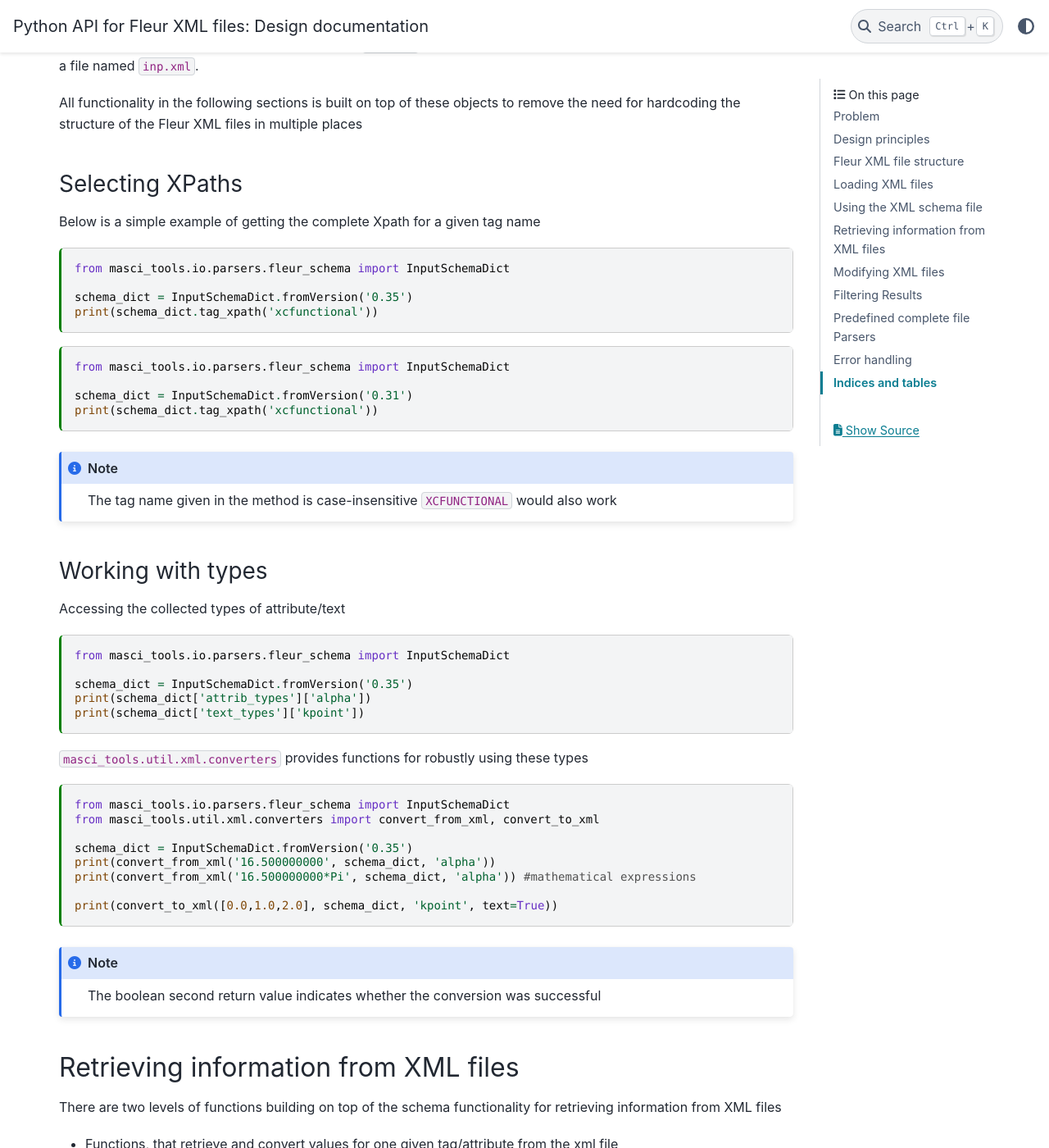
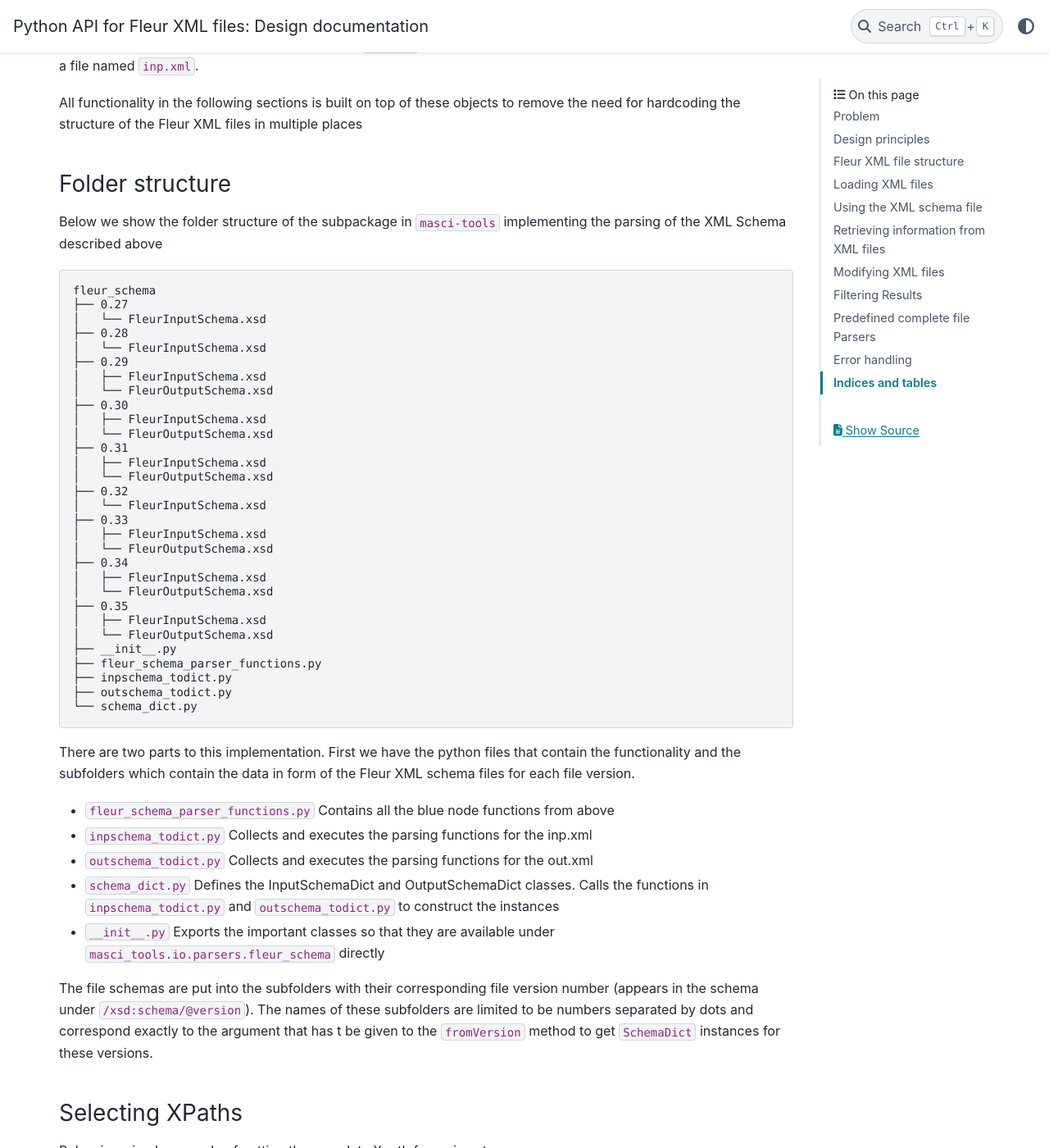
Before and after one commit to janssenhenning/python-fleur-xml-design, a Sphinx documentation site: the page built from source/index.md, in a window 1280 px wide and 1400 px high, scrolled down 5435 px. Shown: the whole window at 82% size. Built offline with Sphinx 7.4.7 and the PyData theme 0.15.4, drawn with Linux system fonts in a browser that asks for light colours.

Commit message:
Add section about the folder structure of the fleur_schema subpackage

````diff
--- a/source/conf.py
+++ b/source/conf.py
@@ -66,4 +66,4 @@ tikz_tikzlibraries = 'arrows, chains, shapes, positioning, calc, intersections'
 tikz_includegraphics_path = 'tikz/graphics'
 
 myst_heading_anchors = 3
-myst_enable_extensions=['colon_fence']
+myst_enable_extensions=['colon_fence',]
--- a/source/index.md
+++ b/source/index.md
@@ -290,6 +290,56 @@ for loading and validating `inp.xml` files, which is called, when any instance i
 All functionality in the following sections is built on top of these objects to remove the need for hardcoding the structure of the
 Fleur XML files in multiple places
 
+### Folder structure
+
+Below we show the folder structure of the subpackage in `masci-tools` implementing the parsing of the XML Schema described above
+
+```
+fleur_schema
+├── 0.27
+│   └── FleurInputSchema.xsd
+├── 0.28
+│   └── FleurInputSchema.xsd
+├── 0.29
+│   ├── FleurInputSchema.xsd
+│   └── FleurOutputSchema.xsd
+├── 0.30
+│   ├── FleurInputSchema.xsd
+│   └── FleurOutputSchema.xsd
+├── 0.31
+│   ├── FleurInputSchema.xsd
+│   └── FleurOutputSchema.xsd
+├── 0.32
+│   └── FleurInputSchema.xsd
+├── 0.33
+│   ├── FleurInputSchema.xsd
+│   └── FleurOutputSchema.xsd
+├── 0.34
+│   ├── FleurInputSchema.xsd
+│   └── FleurOutputSchema.xsd
+├── 0.35
+│   ├── FleurInputSchema.xsd
+│   └── FleurOutputSchema.xsd
+├── __init__.py
+├── fleur_schema_parser_functions.py
+├── inpschema_todict.py
+├── outschema_todict.py
+└── schema_dict.py
+```
+
+There are two parts to this implementation. First we have the python files that contain the functionality and the subfolders which contain the
+data in form of the Fleur XML schema files for each file version.
+
+- `fleur_schema_parser_functions.py` Contains all the blue node functions from above
+- `inpschema_todict.py` Collects and executes the parsing functions for the inp.xml
+- `outschema_todict.py` Collects and executes the parsing functions for the out.xml
+- `schema_dict.py` Defines the InputSchemaDict and OutputSchemaDict classes. Calls the functions in `inpschema_todict.py` and `outschema_todict.py` to construct the instances
+- `__init__.py` Exports the important classes so that they are available under `masci_tools.io.parsers.fleur_schema` directly
+
+The file schemas are put into the subfolders with their corresponding file version number (appears in the schema under `/xsd:schema/@version`).
+The names of these subfolders are limited to be numbers separated by dots and correspond exactly to the argument that has t be given to the
+`fromVersion` method to get `SchemaDict` instances for these versions.
+
 ### Selecting XPaths
 Below is a simple example of getting the complete Xpath for a given tag name
 ```{code-cell} ipython3
````
